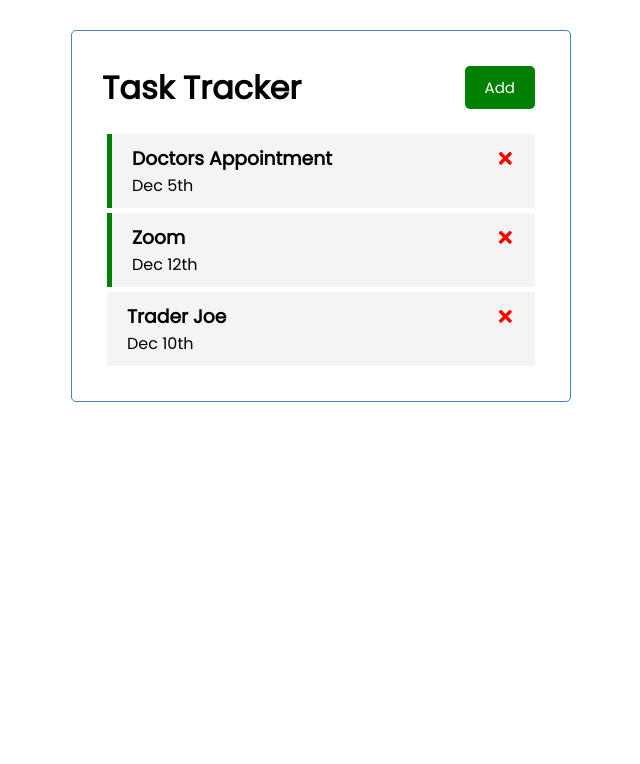
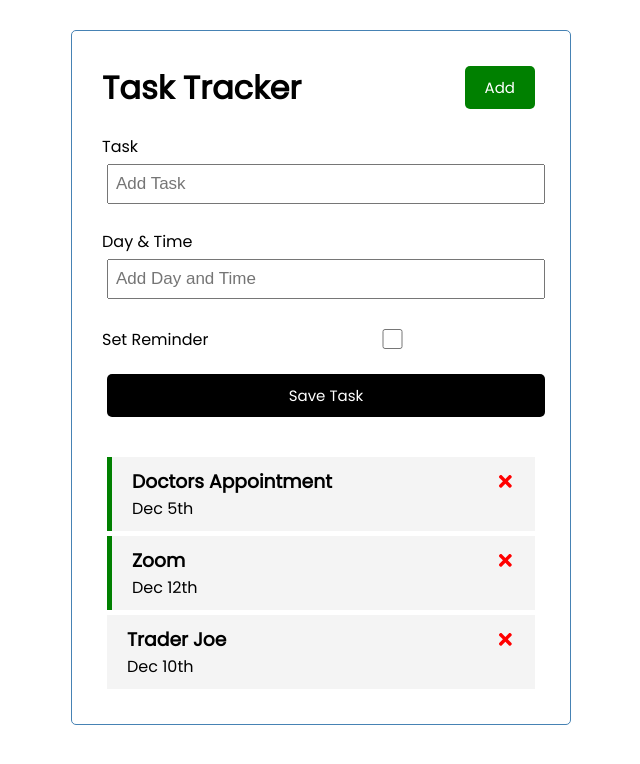
Before and after one commit to ebutler10/react-task-tracker, a React (Create React App) app: page / in a window 1280 px wide. Shown: the top 764 px of the page, without its empty margins (319-959 px from the left). Built offline with nearby package versions, Linux system fonts and the light colour scheme.

Commit message:
add task form and form input state

```diff
--- a/src/App.js
+++ b/src/App.js
@@ -1,6 +1,7 @@
 import { useState } from "react";
 import Header from "./components/Header";
 import Tasks from "./components/Tasks";
+import AddTask from "./components/AddTask";
 
 const App = () => {
   const [tasks, setTasks] = useState([
@@ -41,6 +42,7 @@
   return (
     <div className="container">
       <Header />
+      <AddTask />
       {tasks.length > 0 ? (
         <Tasks tasks={tasks} onDelete={deleteTask} onToggle={toggleReminder} />
       ) : (
--- /dev/null
+++ b/src/components/AddTask.js
@@ -0,0 +1,35 @@
+import { useState } from "react";
+
+const AddTask = () => {
+  const [text, setText] = useState("");
+  const [day, setDay] = useState("");
+  const [reminder, setReminder] = useState(false);
+
+  return (
+    <form className="add-form">
+      <div className="form-control">
+        <label>Task</label>
+        <input
+          type="text"
+          placeholder="Add Task"
+          value={text}
+          onChange={(e) => setText(e.target.value)}
+        />
+      </div>
+      <div className="form-control">
+        <label>Day & Time</label>
+        <input type="text" placeholder="Add Day and Time" value={day}
+          onChange={(e) => setDay(e.target.value)} />
+      </div>
+      <div className="form-control form-control-check">
+        <label>Set Reminder</label>
+        <input type="checkbox" value={reminder}
+          onChange={(e) => setReminder(e.currentTarget.checked)} />
+      </div>
+
+      <input type="submit" value="Save Task" className="btn btn-block" />
+    </form>
+  );
+};
+
+export default AddTask;
```
